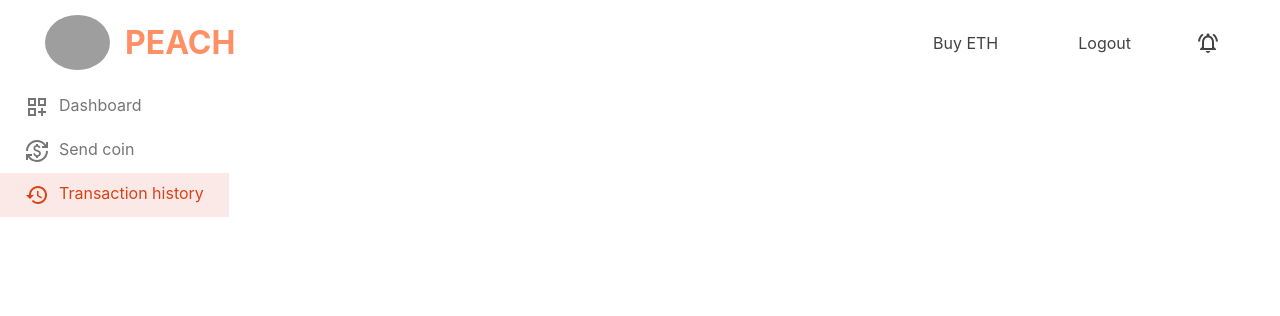
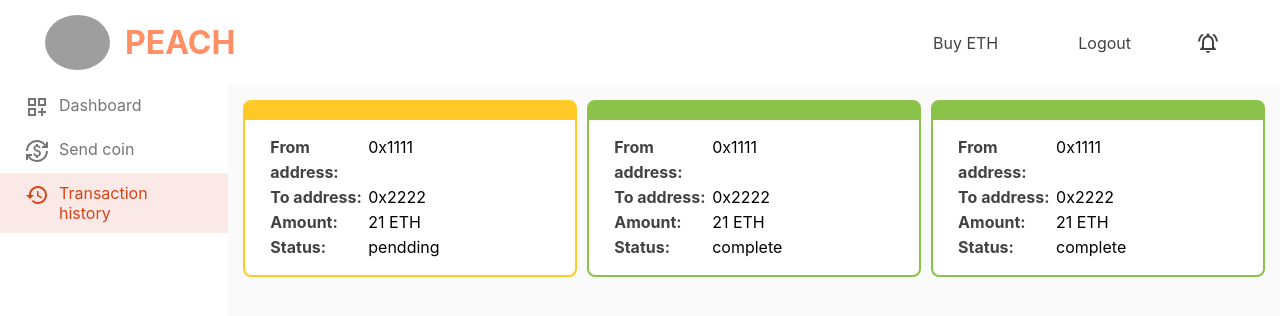
Before and after one commit to chuberacroi412/crypto-wallet-fe, a React (Create React App) app: page /history in a window 1280 px wide. Shown: the top 316 px of the page. Built offline with nearby package versions, Linux system fonts and the light colour scheme; grey boxes are pictures that could not be loaded.

Commit message:
history static page

```diff
--- /dev/null
+++ b/src/components/transaction/Transaction.css
@@ -0,0 +1,33 @@
+.transaction {
+    padding: 15px 25px;
+    background-color: aqua;
+    border-radius: 8px;
+    height: fit-content;
+    line-height: 25px;
+    background-color: white;
+}
+.transaction:hover {
+    cursor: pointer;
+    box-shadow: 2px 2px 5px 1px #e0e0e0;
+}
+.block-info {
+    display: grid;
+    grid-template-columns: 35% auto;
+}
+
+.block-info-title {
+    font-weight: bold;
+    color: #424242;
+}
+
+.pendding {
+
+    border: 2px solid #ffca28;
+    border-top: 20px solid #ffca28;
+}
+
+.complete {
+    border: 2px solid #8bc34a;
+    border-top: 20px solid #8bc34a;
+
+}
--- /dev/null
+++ b/src/components/transaction/Transaction.js
@@ -0,0 +1,33 @@
+import './Transaction.css'
+
+export default function Transaction({fromAddr, toAddr, amount, status}) {
+
+    function ParseStatusCodeToText(code) {
+        if(code == 0)
+            return 'pendding'
+        if(code == 1)
+            return 'complete'
+    }
+
+    const statusText = ParseStatusCodeToText(status)
+    return (
+        <div className={'transaction ' + statusText}>
+            <div className='block-info'>
+                <p className='block-info-title'>From address: </p>
+                <p>{fromAddr}</p>
+            </div>
+            <div className='block-info'>
+                <p className='block-info-title'>To address: </p>
+                <p>{toAddr}</p>
+            </div>
+            <div className='block-info'>
+                <p className='block-info-title'>Amount: </p>
+                <p>{amount} ETH</p>
+            </div>
+            <div className='block-info'>
+                <p className='block-info-title'>Status: </p>
+                <p>{statusText}</p>
+            </div>
+        </div>
+    )
+}
--- a/src/pages/history/History.css
+++ b/src/pages/history/History.css
@@ -1,3 +1,26 @@
 .history {
     display: flex;
 }
+
+.history-left-content {
+    width: 20%;
+}
+
+/* .history-content {
+    padding: 15px;
+    background-color: #fafafa;
+    width: 80%;
+    display: flex;
+    column-gap: 10px;
+    flex-wrap: wrap;
+} */
+
+.history-content {
+    padding: 15px;
+    background-color: #fafafa;
+    width: 80%;
+    display: grid;
+    grid-template-columns: repeat(3, 1fr);
+    column-gap: 10px;
+
+}
--- a/src/pages/history/History.js
+++ b/src/pages/history/History.js
@@ -1,13 +1,19 @@
 import Menu from '../../components/menu/Menu'
 import Nav from '../../components/nav/Nav'
 import './History.css'
+import Transaction from '../../components/transaction/Transaction'
 
 export default function History() {
     return (
         <>
             <Nav/>
             <div className='history'>
-                <Menu transaction={true}/>
+                <Menu className='history-left-content' transaction={true}/>
+                <div className='history-content'>
+                    <Transaction fromAddr='0x1111' toAddr='0x2222' amount={21} status={0}/>
+                    <Transaction fromAddr='0x1111' toAddr='0x2222' amount={21} status={1}/>
+                    <Transaction fromAddr='0x1111' toAddr='0x2222' amount={21} status={1}/>
+                </div>
             </div>
         </>
     )
```
